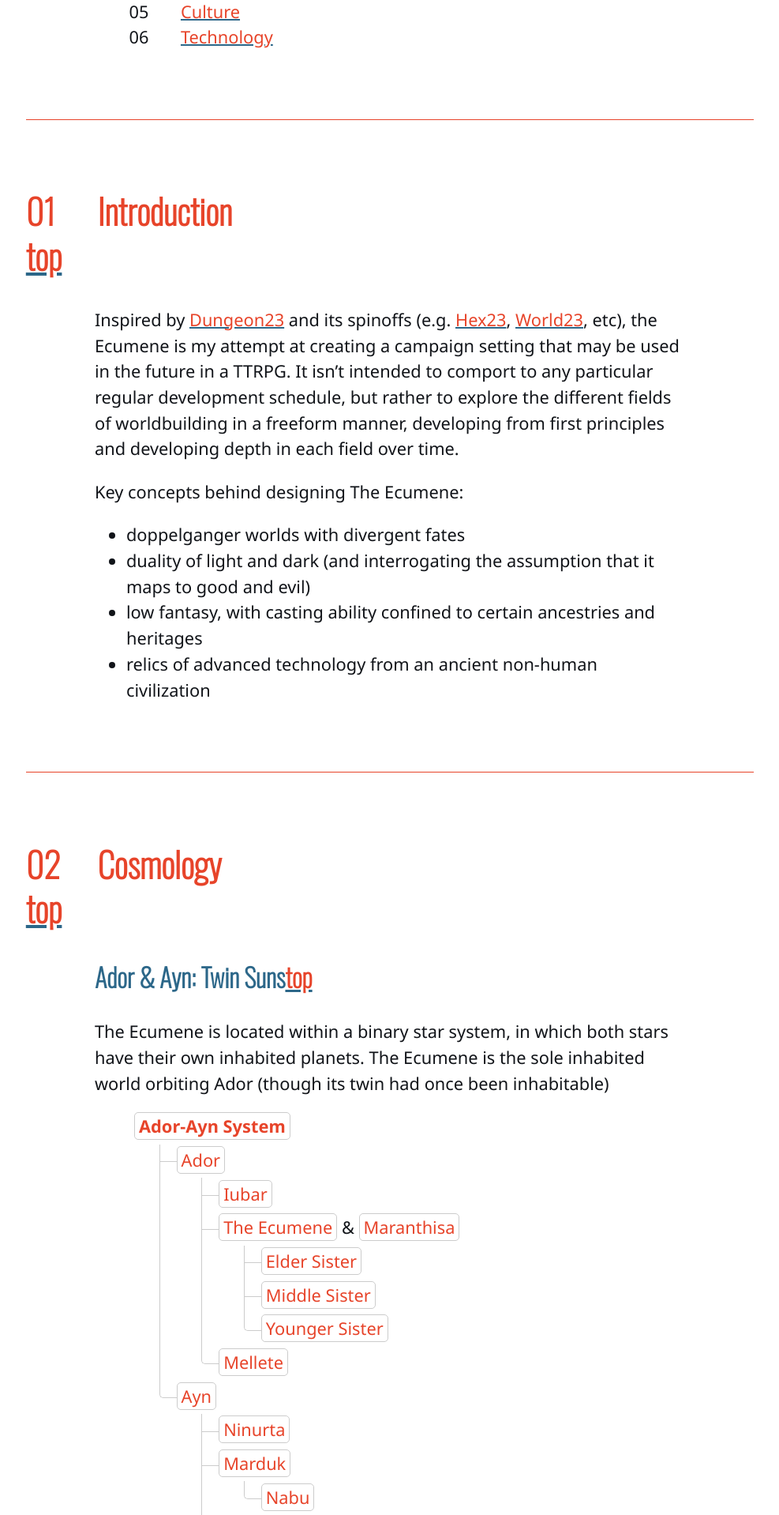
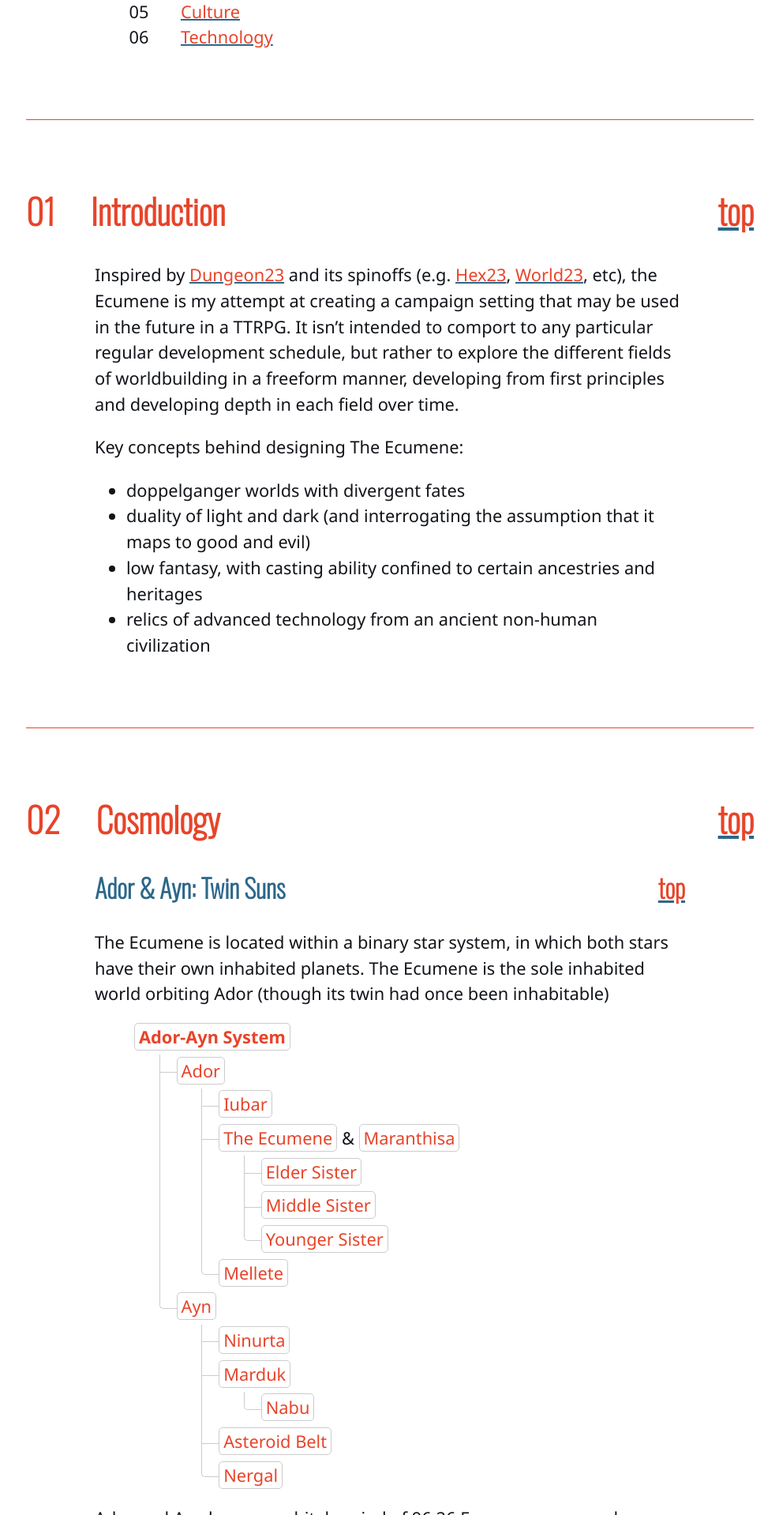
Before and after one commit to kmules1/kmules1.github.io, a Jekyll site: the page built from ecumene/index.md, in a window 1280 px wide. Shown: the part 602-2520 px from the top of the page at 79% size, without its empty margins (146-1133 px from the left). Built offline with Jekyll 4.4.1, drawn with Linux system fonts in a browser that asks for light colours.

Commit message:
Update ecumene.scss

```diff
--- a/assets/css/ecumene.scss
+++ b/assets/css/ecumene.scss
@@ -147,7 +147,7 @@ main {
 main h2 {
 	display:					grid;
 	grid-column-gap:			2ch;
-	grid-template-columns:		auto 1fr;
+	grid-template-columns:		auto 1fr auto;
 		counter-increment:		headers;
 	padding-block-start:		2em;
 	margin-block-start:			2em;
@@ -159,6 +159,11 @@ main h2:before {
 	content:					counter(headers, decimal-leading-zero);
 }
 
+main h3 {
+	display:					grid;
+	grid-template-columns:		1fr auto;
+}
+
 em.ae {
 	font-variant:				small-caps;
 }
```
